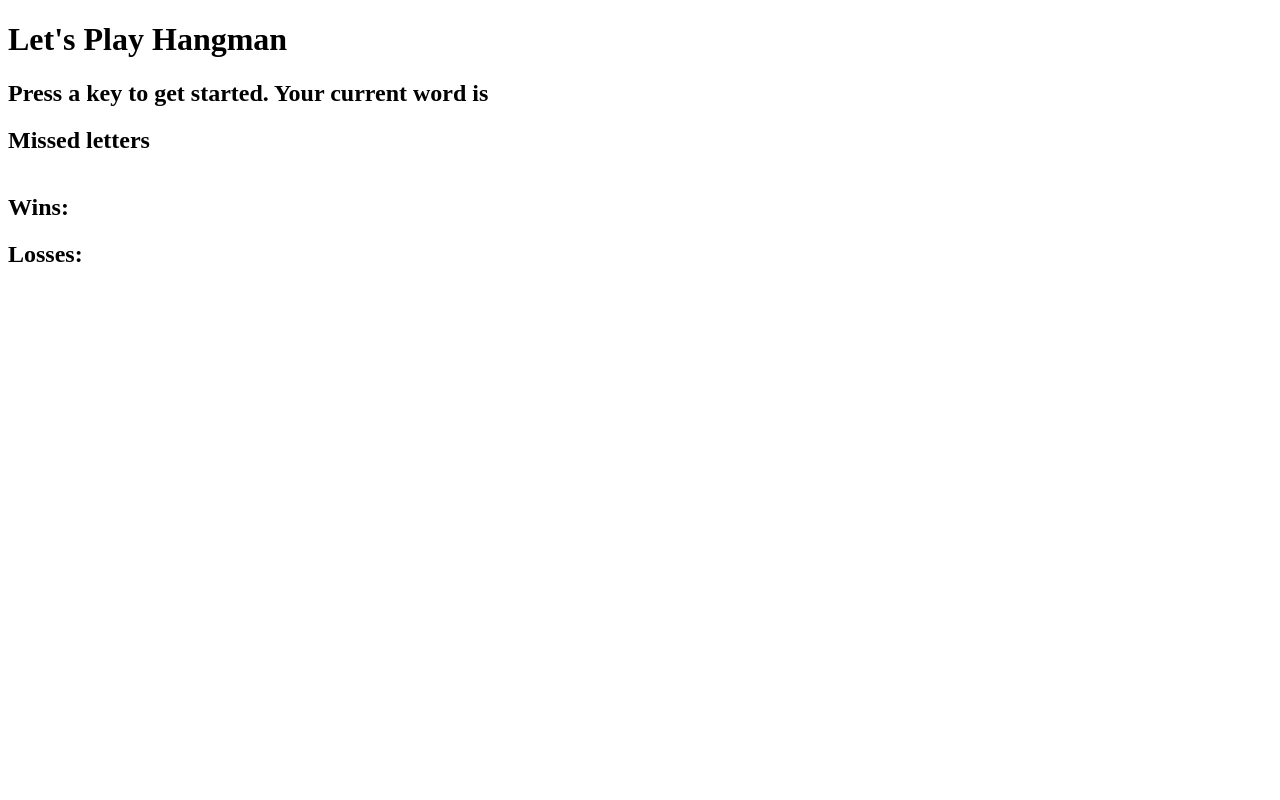
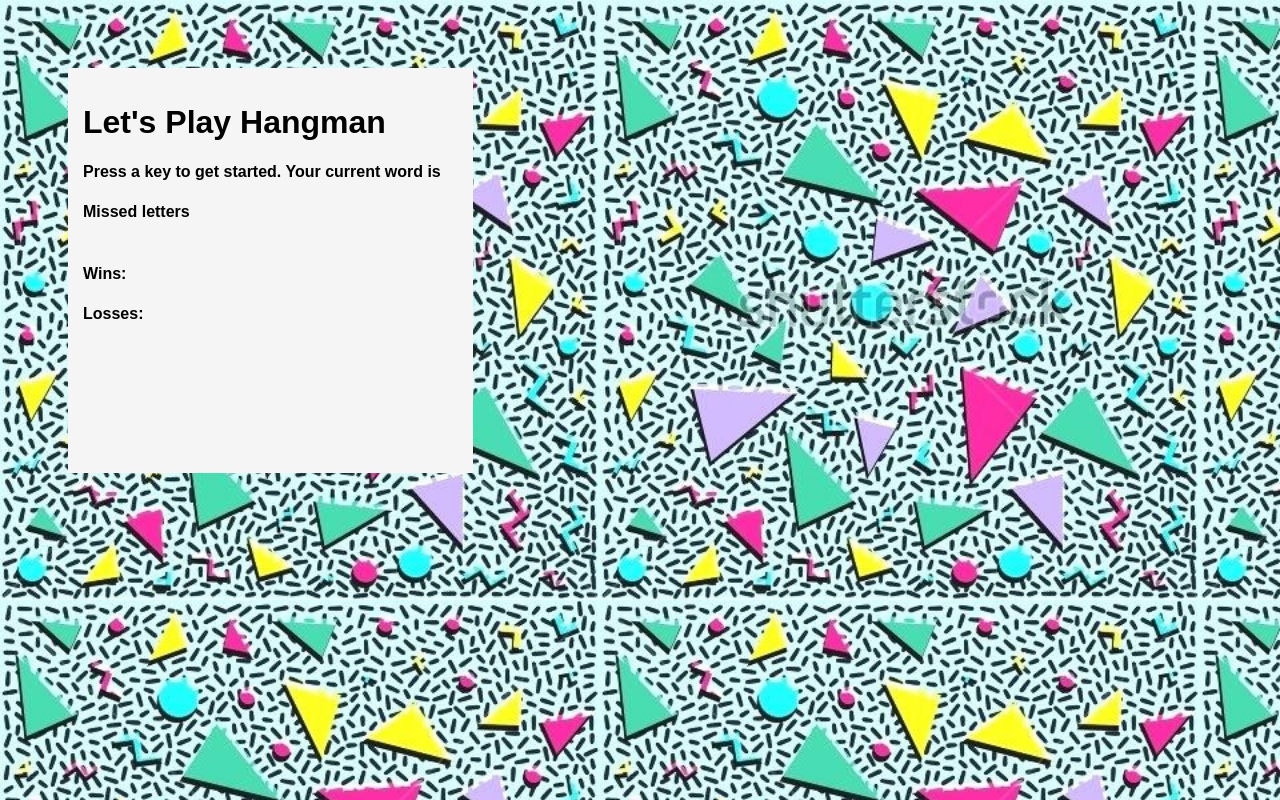
Before and after one commit to bsw975/Hangman, a plain HTML site: page index.html in a window 1280 px wide. Drawn offline with Linux system fonts and the light colour scheme.

Commit message:
with 90s style

```diff
--- a/assets/css/hangman.css
+++ b/assets/css/hangman.css
@@ -0,0 +1,17 @@
+body {
+    /* background-color: #cccccc; */
+    /* background-size: auto; */
+    background: url('../img/bg.jpg');
+    background-size: 600px 600px;
+    font-family: 'Copperplate', 'Arial' ;
+}
+
+#game-board {
+    padding: 15px;
+    background: whitesmoke;
+    position: relative;
+    top: 60px;
+    left: 60px;
+    width: 375px;
+    height: 375px;
+}
--- a/index.html
+++ b/index.html
@@ -7,17 +7,16 @@
     <title>HANGMAN - Brett</title>
     <meta name="viewport" content="width=device-width,
     initial-scale=1">
-    <!-- <link rel="stylesheet" type="text/css" media="screen"
-        href="hangman.css" /> -->
+    <link rel="stylesheet" type="text/css" media="screen"
+        href="assets/css/hangman.css" />
     <script src="assets/js/hangman.js"></script>
 </head>
-
 <body>
-    <!-- <h1><span id="currentWord">foo</span></h1>    -->
-    <div>
+        <div id="game-board">
+            <!-- <img src="bg.jpg" height=470 width=450> -->
             <h1 id="game">Let's Play Hangman</h1>
-        <h2>Press a key to get started. Your current word is <span id="displayWord"></span></h2>
-        <h3> <!-- LETTERS of the word, up to TEN! -->
+            <h4>Press a key to get started. Your current word is <span id="displayWord"></span></h4>
+            <h5> <!-- LETTERS of the word, up to TEN! -->
                 <span id="guessThis"></span>
                 <span id="letter0"></span>
                 <span id="letter1"></span>
@@ -30,9 +29,9 @@
                 <span id="letter8"></span>
                 <span id="letter9"></span>
                 <span id="letter10"></span>
-        </h3>
-        <h2>Missed letters</h2>
-        <h3 style="align-content: center"> <!-- LETTERS of the word, up to TEN! -->
+            </h5>
+            <h4>Missed letters</h4>
+            <h5 style="align-content: center"> <!-- LETTERS of the word, up to TEN! -->
                 <span id="missed0"></span>
                 <span id="missed1"></span>
                 <span id="missed2"></span>
@@ -44,10 +43,10 @@
                 <span id="missed8"></span>
                 <span id="missed9"></span>
                 <span id="missed10"></span>
-        </h3>
-        <h2 id="remaining"></h2>
-        <h2>Wins: <span id="WinCount"></span></h2>
-        <h2>Losses: <span id="LossCount"></h2>
+            </h5>
+            <h4 id="remaining"></h4>
+            <h4>Wins: <span id="WinCount"></span></h4>
+            <h4>Losses: <span id="LossCount"></h4>
 
 
         </div>
```
Also changed, not shown: assets/img/bg.jpg (added), assets/img/gal2.png (added), bg.jpg (added). Lines whose indentation alone changed are shown as unchanged.
